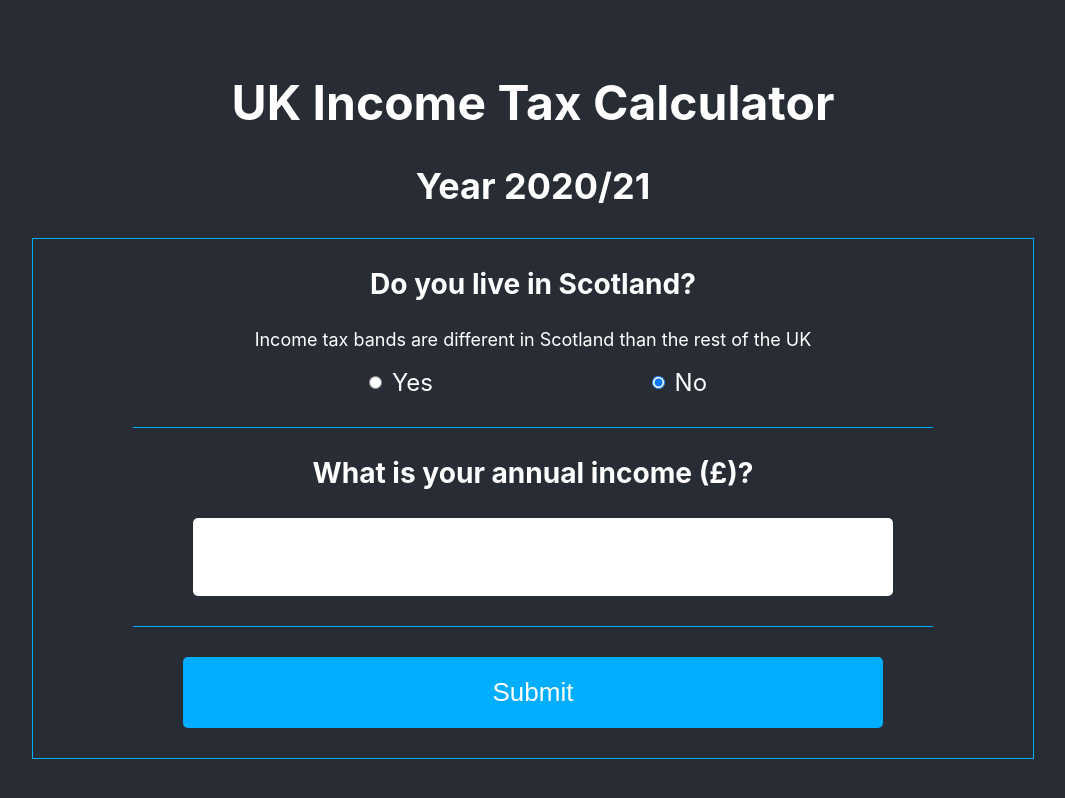
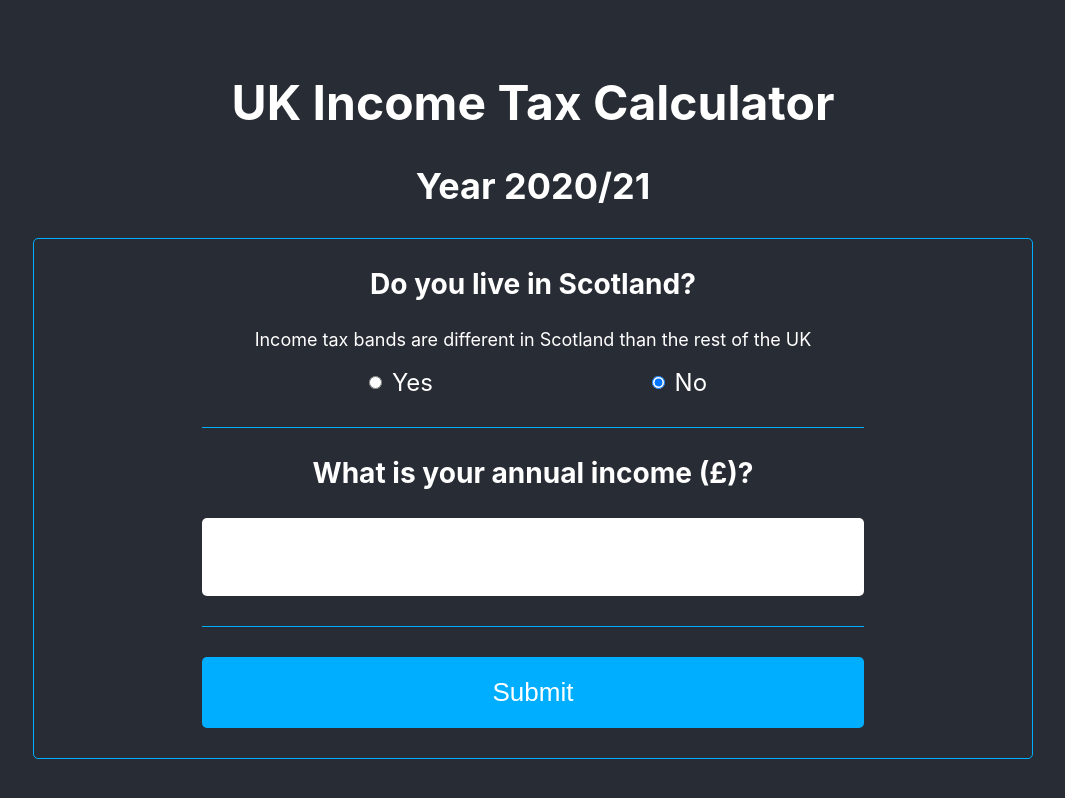
Before and after one commit to gideongoddard/tax-calculator, a React (Create React App) app: page / in a window 1280 px wide. Shown: the whole page, without its empty margins (107-1172 px from the left). Built offline with nearby package versions, Linux system fonts and the light colour scheme.

Commit message:
Form component states added

```diff
--- a/src/Components/Country/Country.css
+++ b/src/Components/Country/Country.css
@@ -11,7 +11,7 @@
     align-items: center;
 }
 
-input {
+.radio input {
     margin: 0 10px;
 }
 
--- a/src/Components/Form/Form.css
+++ b/src/Components/Form/Form.css
@@ -6,10 +6,24 @@ form {
     flex-direction: column;
     justify-content: center;
     align-items: center;
+    padding: 0 2%;
+    border-radius: 5px;
 }
 
 .separator {
     background-color: #00aeff;
     height: 1px;
-    width: 80%;
+    width: 70%;
 }
+
+.submit {
+    width: 70%;
+    padding: 20px 10px;
+    border-radius: 5px;
+    font-size: calc(10px + 2vmin);
+    background-color: #00aeff;
+    color: white;
+    border: none;
+    margin: 30px auto;
+    cursor: pointer;
+}
--- a/src/Components/Form/Form.js
+++ b/src/Components/Form/Form.js
@@ -2,17 +2,25 @@ import React from 'react';
 import './Form.css';
 import Country from '../Country/Country';
 import Income from '../Income/Income';
-import Submit from '../Submit/Submit';
 
 class Form extends React.Component {
+    constructor(props) {
+        super(props);
+        this.handleSubmit = this.handleSubmit.bind(this);
+    }
+
+    handleSubmit(e) {
+        e.preventDefault();
+    }
+
     render() {
         return (
-            <form>
+            <form onSubmit={this.handleSubmit}>
                 <Country />
                 <div className="separator"></div>
                 <Income />
                 <div className="separator"></div>
-                <Submit />
+                <input type="submit" value="Submit" className="submit"></input>
             </form>
         )
     }
--- a/src/Components/Submit/Submit.css
+++ /dev/null
@@ -1,10 +0,0 @@
-button {
-    width: 70%;
-    padding: 20px 10px;
-    border-radius: 5px;
-    font-size: calc(10px + 2vmin);
-    background-color: #00aeff;
-    color: white;
-    border: none;
-    margin: 30px auto;
-}
--- a/src/Components/Submit/Submit.js
+++ /dev/null
@@ -1,12 +0,0 @@
-import React from 'react';
-import './Submit.css';
-
-class Submit extends React.Component {
-    render() {
-        return (
-            <button>Submit</button>
-        )
-    }
-}
-
-export default Submit;
--- a/src/index.css
+++ b/src/index.css
@@ -11,3 +11,7 @@ code {
   font-family: source-code-pro, Menlo, Monaco, Consolas, 'Courier New',
     monospace;
 }
+
+* {
+  box-sizing: border-box;
+}
```
